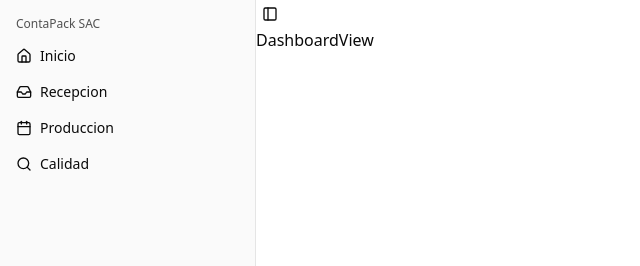
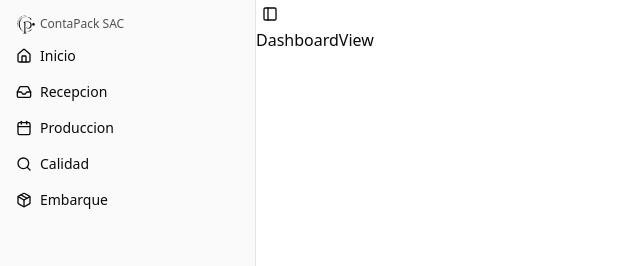
Before and after one commit to HeriRoqueTello/contapack-sac, a React (Vite) app: page /admin in a window 1280 px wide. Shown: the top 266 px of the page, without its empty margins (0-640 px from the left). Built offline with nearby package versions, Linux system fonts and the light colour scheme.

Commit message:
fix: add Embarque menu item and update sidebar structure

```diff
--- a/src/components/admin/AppSidebar.jsx
+++ b/src/components/admin/AppSidebar.jsx
@@ -1,8 +1,9 @@
-import { Calendar, Home, Inbox, Search, Settings } from "lucide-react";
+import { Calendar, Home, Inbox, Package, Search } from "lucide-react";
 
 import {
   Sidebar,
   SidebarContent,
+  SidebarFooter,
   SidebarGroup,
   SidebarGroupContent,
   SidebarGroupLabel,
@@ -10,6 +11,16 @@ import {
   SidebarMenuButton,
   SidebarMenuItem,
 } from "@/components/ui/sidebar";
+import { Link } from "react-router";
+import { NavUser } from "./nav-user";
+
+const user = {
+  name: "contapack",
+  email: "m@contapack.com",
+  avatar: "#",
+  shortname: "CP",
+  rol: "encargado",
+};
 
 // Menu items.
 const items = [
@@ -33,6 +44,11 @@ const items = [
     url: "#",
     icon: Search,
   },
+  {
+    title: "Embarque",
+    url: "embarque",
+    icon: Package,
+  },
 ];
 
 export function AppSidebar() {
@@ -40,16 +56,19 @@ export function AppSidebar() {
     <Sidebar>
       <SidebarContent>
         <SidebarGroup>
-          <SidebarGroupLabel>ContaPack SAC</SidebarGroupLabel>
+          <SidebarGroupLabel>
+            <img src="/logo.svg" alt="Logo" className="w-6 h-6 pr-1" />
+            ContaPack SAC
+          </SidebarGroupLabel>
           <SidebarGroupContent>
             <SidebarMenu>
               {items.map((item) => (
                 <SidebarMenuItem key={item.title}>
                   <SidebarMenuButton asChild>
-                    <a href={item.url}>
+                    <Link to={`/admin/${item.url}`}>
                       <item.icon />
                       <span>{item.title}</span>
-                    </a>
+                    </Link>
                   </SidebarMenuButton>
                 </SidebarMenuItem>
               ))}
@@ -57,6 +76,9 @@ export function AppSidebar() {
           </SidebarGroupContent>
         </SidebarGroup>
       </SidebarContent>
+      <SidebarFooter>
+        <NavUser user={user} />
+      </SidebarFooter>
     </Sidebar>
   );
 }
```
